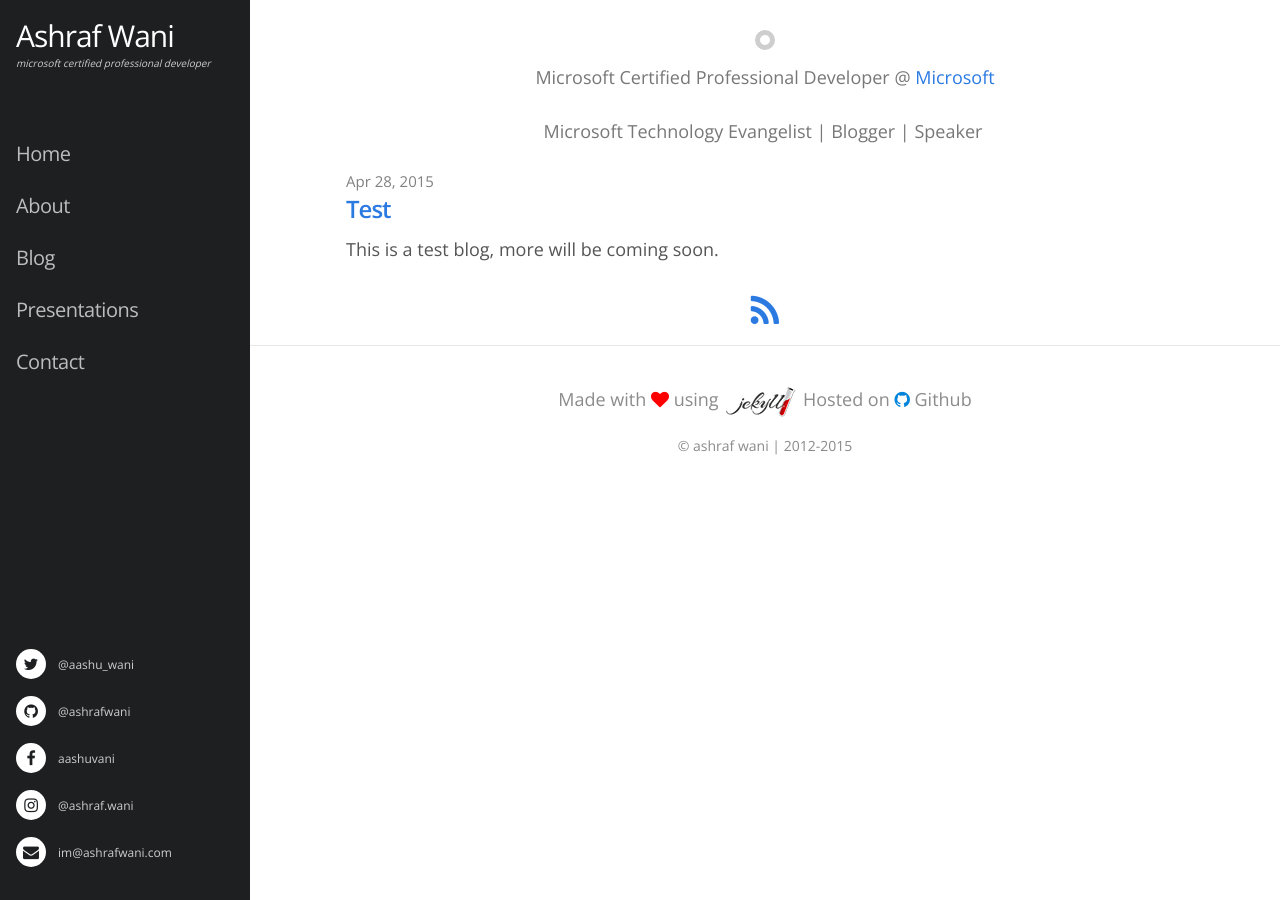
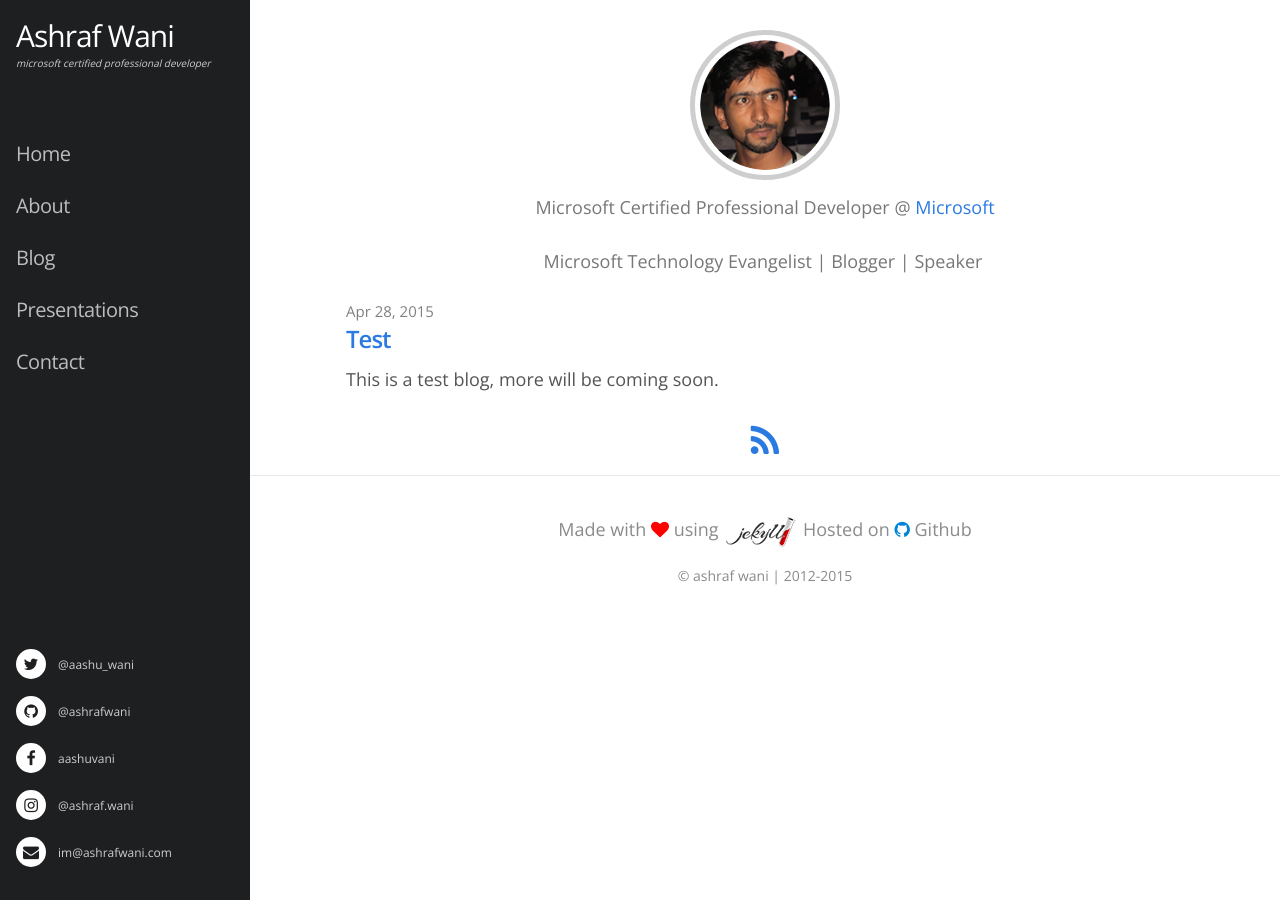
Before and after one commit to ashrafwani/ashrafwani.github.io, a Jekyll site: the page built from index.html, in a window 1280 px wide. Built offline with Jekyll 4.4.1, drawn with Linux system fonts in a browser that asks for light colours; nearby versions of some CDN libraries; library files that are not in the unit come from our copies.

Commit message:
Update index.html

```diff
--- a/index.html
+++ b/index.html
@@ -4,7 +4,7 @@
 
 <div class="home">
   <div id="background">
-    <a href="/"><img class="junaid-background" src="ashraf.jpg" alt="" /></a>
+    <a href="/"><img class="junaid-background" src="images/ashraf.jpg" alt="" /></a>
     <div class="teaser">
       <p>
         Microsoft Certified Professional Developer @ <a href="http://developer.microsoft.com">Microsoft</a>
```
